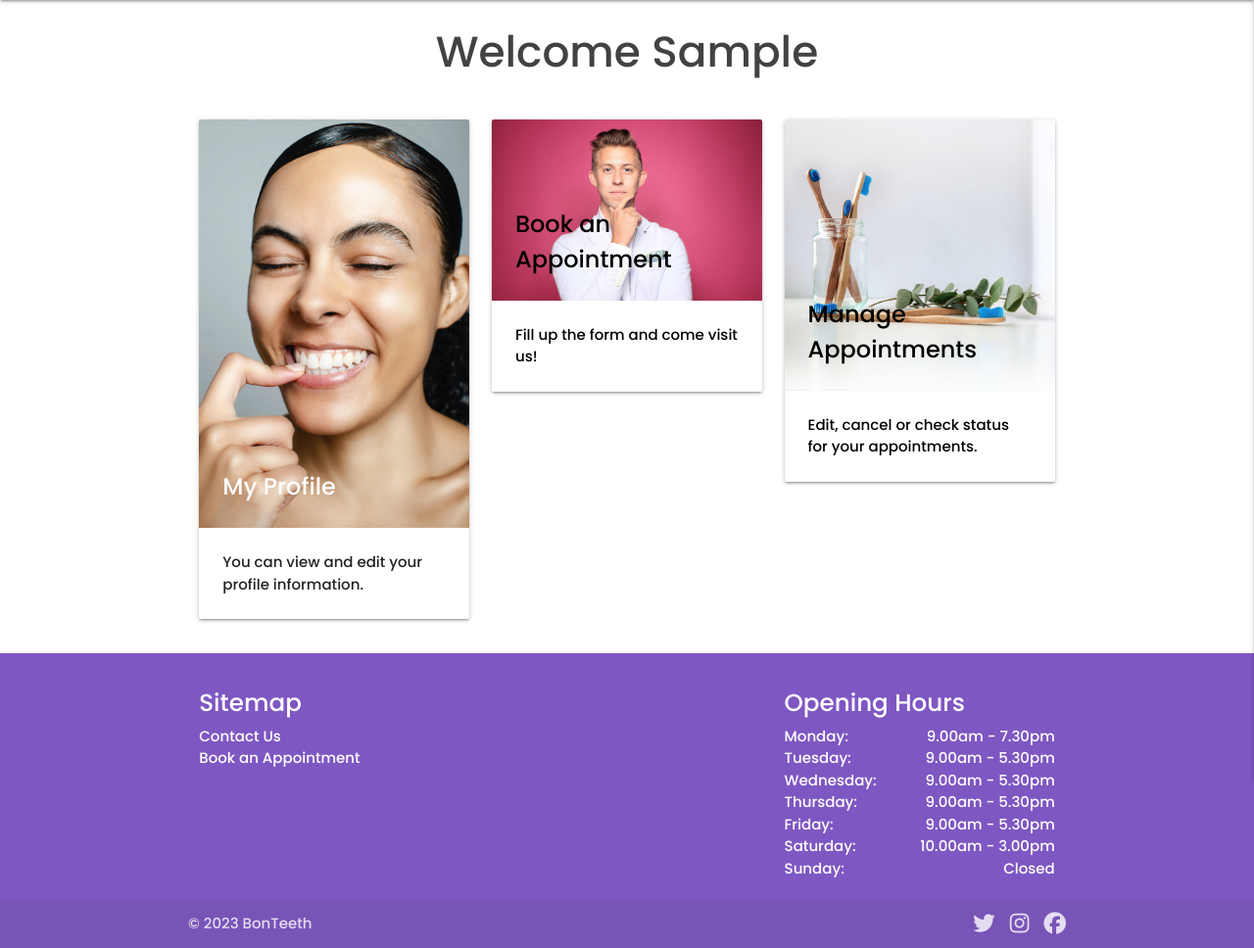
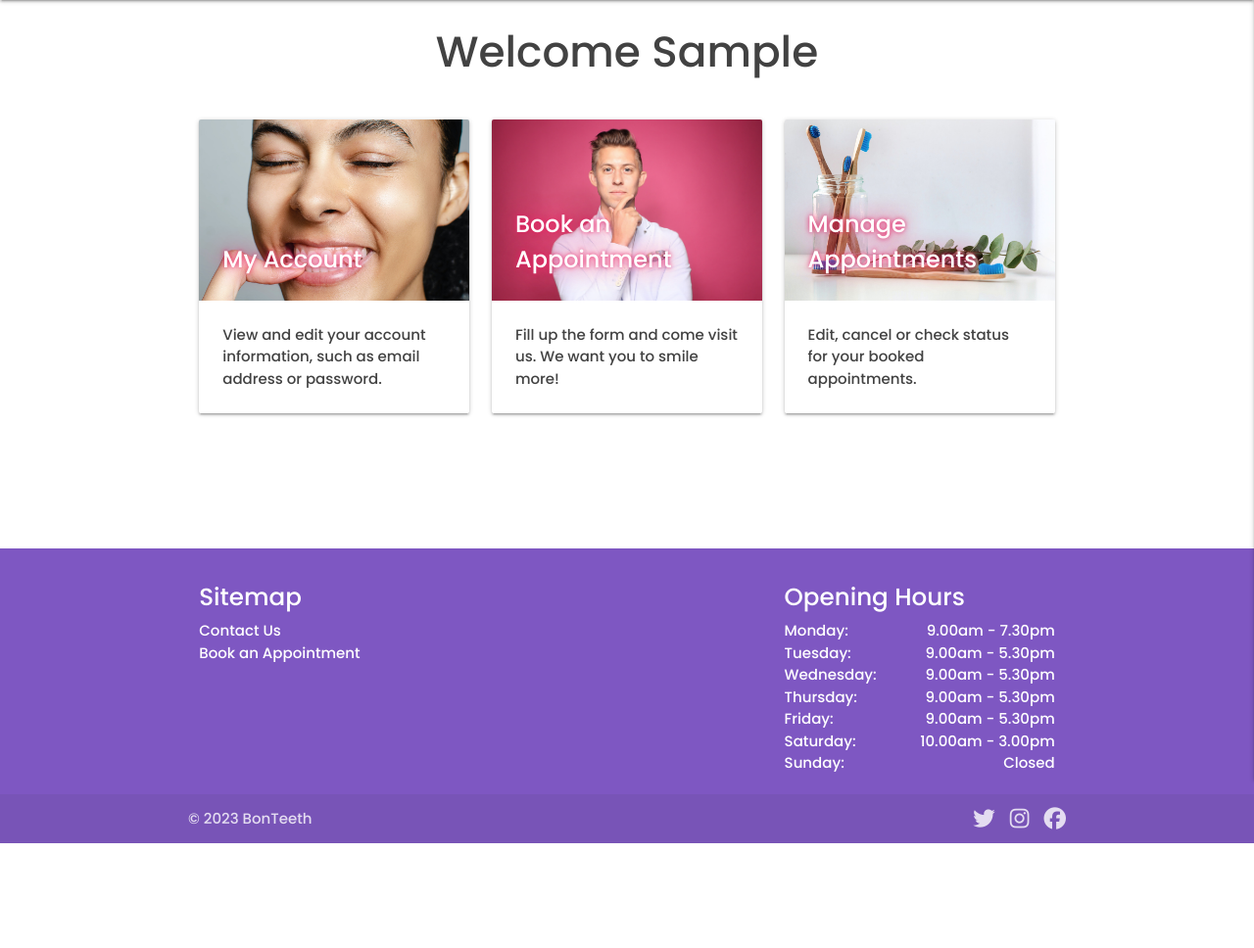
Before and after one commit to ricocatford/bonteeth-project, a Flask app: page /profile/1 in a window 1280 px wide. Shown: the part 64-1032 px from the top of the page at 98% size. After the commit the page ends 925 px from the top, so only its background shows below. Run offline with Flask 2, Linux system fonts and the light colour scheme; the visitor is signed in with stand-in values (Sample User, id 1); a database or web service that is not in the repository returns one stand-in record (values such as "Sample title"); some libraries are stand-ins or nearby versions.

Commit message:
Resized images for Profile page cards, added some missing attributes in Book Appointment page

```diff
--- a/static/css/style.css
+++ b/static/css/style.css
@@ -35,8 +35,25 @@ img {
     text-transform: uppercase;
 }
 
-.hero-container {
-    min-height: 50vh;
+.text-pink-shadow {
+    text-shadow: 0 0 1em #e91e63, 0 0 0.2em #e91e63;
+}
+
+.flow-text {
+    margin-bottom: 2rem;
+}
+
+.grow {
+    transition: all .2s ease-in-out;
+}
+
+.grow:hover,
+.grow:focus {
+    transform: scale(1.05);
+}
+
+.block-container {
+    min-height: 70vh;
 }
 
 .username {
--- a/static/js/script.js
+++ b/static/js/script.js
@@ -5,6 +5,7 @@ $(document).ready(function(){
     $("select").formSelect();
     $(".datepicker").datepicker({
         format: "yyyy-mm-dd",
+        yearRange: 1,
         disableWeekends: true,
         showClearBtn: true,
         i18n: {
--- a/templates/base.html
+++ b/templates/base.html
@@ -117,8 +117,8 @@
         {% if messages %}
             {% for message in messages %}
                 <div class="row flashes">
-        <div class="col s12 l8 offset-l2 card-panel pink lighten-2">
-            <h5 class="white-text center-align">
+                    <div class="col s12 l8 offset-l2 card-panel pink lighten-4">
+                        <h5 class="grey-text text-darken-4 center-align">
                             {{ message }}
                         </h5>
                     </div>
@@ -135,6 +135,7 @@
 
 </main>
 
+<!--    Footer    -->
 <footer class="page-footer deep-purple lighten-1">
     <div class="container">
         <div class="row">
--- a/templates/login.html
+++ b/templates/login.html
@@ -28,7 +28,8 @@
                 </div>
             </div>
             <div class="row">
-                <button type="submit" class="col s12 m6 offset-m3 btn deep-purple text-uppercase" type="submit">
+                <button type="submit"
+                        class="col s12 m6 offset-m3 waves-effect waves-light btn deep-purple text-uppercase">
                     Log In <i class="fa-solid fa-right-to-bracket"></i>
                 </button>
             </div>
--- a/templates/profile.html
+++ b/templates/profile.html
@@ -4,48 +4,60 @@
     <div class="row">
         <!--    Page headings    -->
         <div class="col s12 m10 offset-m1">
-            <h3 class="center-align grey-text text-darken-3 lighten-4 welcome">
+            <h3 class="center-align grey-text text-darken-3">
                 Welcome <span class="username">{{ username }}</span>
             </h3>
         </div>
     </div>
     <div class="row">
         <div class="col s12 m4">
-            <div class="card">
+            <div class="card grow">
                 <div class="card-image">
-                    <img src="{{ url_for('static',filename='images/profile.jpg') }}">
-                    <span class="card-title">My Profile</span>
+                    <img src="{{ url_for('static',filename='images/account.jpg') }}">
+                    <span class="card-title white-text text-pink-shadow">
+                        My Account
+                    </span>
                 </div>
                 <div class="card-content">
-                    <p>You can view and edit your profile information.</p>
+                    <p class="grey-text text-darken-3">
+                        View and edit your account information, such as email address or password.
+                    </p>
                 </div>
             </div>
         </div>
         <div class="col s12 m4">
-            <div class="card">
-                <a href="{{ url_for('book_appointment') }}">
+            <a href="{{ url_for('book_appointment') }}">
+                <div class="card grow">
                     <div class="card-image">
                         <img src="{{ url_for('static',filename='images/dentist.jpg') }}">
-                        <span class="card-title black-text">Book an Appointment</span>
+                        <span class="card-title white-text text-pink-shadow">
+                            Book an Appointment
+                        </span>
                     </div>
                     <div class="card-content">
-                        <p class="black-text">Fill up the form and come visit us!</p>
+                        <p class="grey-text text-darken-3">
+                            Fill up the form and come visit us. We want you to smile more!
+                        </p>
                     </div>
-                </a>
-            </div>
+                </div>
+            </a>
         </div>
         <div class="col s12 m4">
-            <div class="card">
-                <a href="{{ url_for('appointments') }}">
+            <a href="{{ url_for('appointments') }}">
+                <div class="card grow">
                     <div class="card-image">
-                        <img src="{{ url_for('static',filename='images/toothbrush.jpg') }}">
-                        <span class="card-title black-text">Manage Appointments</span>
+                        <img src="{{ url_for('static',filename='images/toothbrush_jar.jpg') }}">
+                        <span class="card-title white-text text-pink-shadow">
+                            Manage Appointments
+                        </span>
                     </div>
                     <div class="card-content">
-                        <p class="black-text">Edit, cancel or check status for your appointments.</p>
+                        <p class="grey-text text-darken-3">
+                            Edit, cancel or check status for your booked appointments.
+                        </p>
                     </div>
-                </a>
-            </div>
+                </div>
+            </a>
         </div>
     </div>
 
--- a/templates/register.html
+++ b/templates/register.html
@@ -35,8 +35,9 @@
                 </div>
             </div>
             <div class="row">
-                <button type="submit" class="col s12 m6 offset-m3 btn deep-purple text-uppercase" type="submit">
-                    Submit <i class="fa-solid fa-arrow-right"></i>
+                <button type="submit"
+                        class="col s12 m6 offset-m3 waves-effect waves-light btn deep-purple text-uppercase">
+                    Register <i class="fa-solid fa-arrow-right"></i>
                 </button>
             </div>
             <div class="row">
```
Also changed, not shown: templates/book-appointment.html (+21 -9 lines), static/images/account.jpg (added), static/images/toothbrush_jar.jpg (added). Lines whose indentation alone changed are shown as unchanged.
